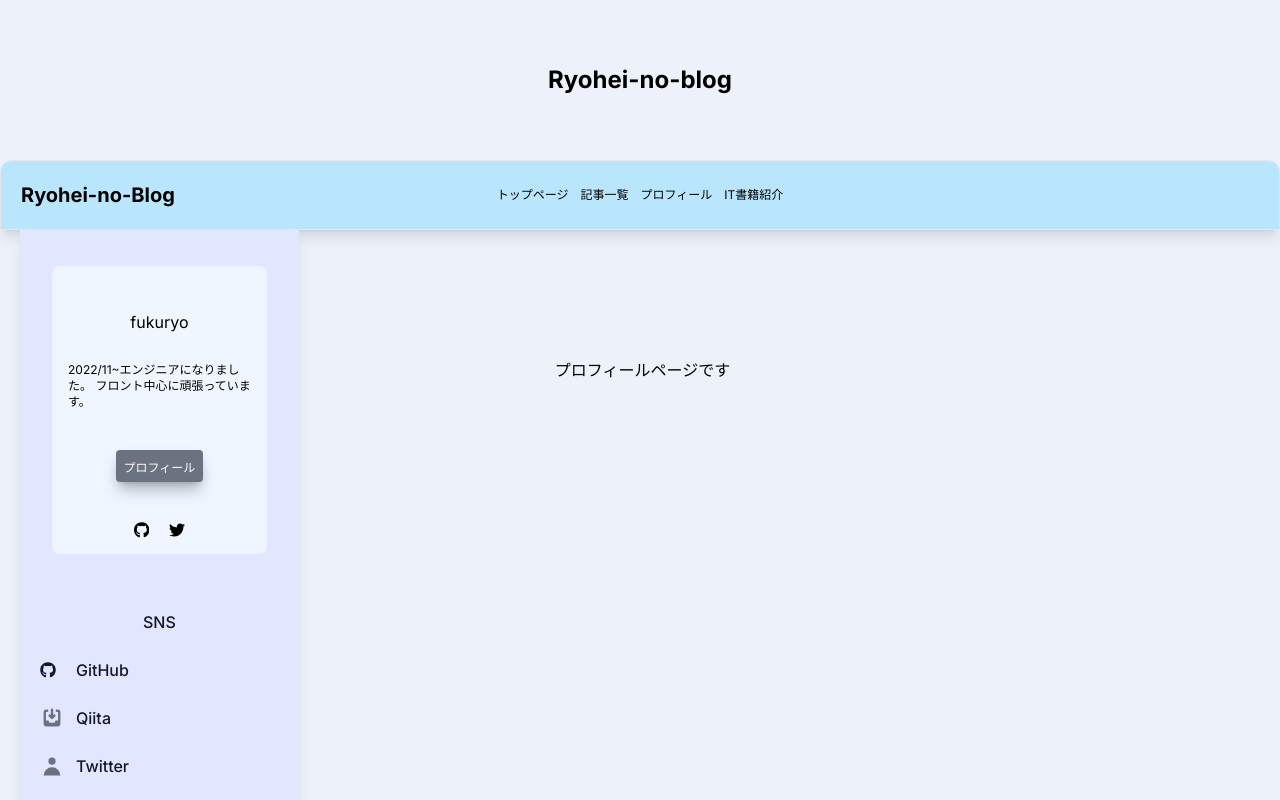
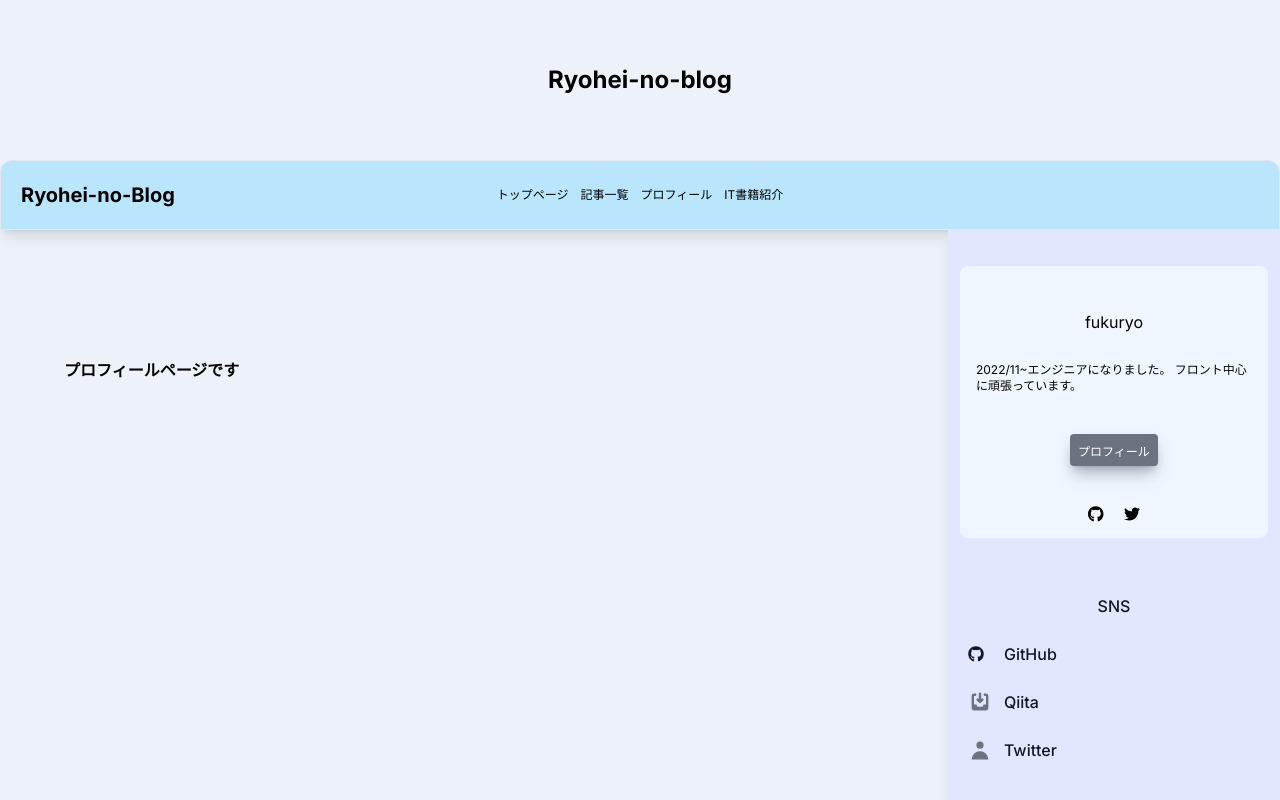
Before and after one commit to hukuryo/Blog-Practice, a Next.js app in the folder next-blog/: page /profile in a window 1280 px wide. Shown: the top 800 px of the page. Built offline with nearby package versions, Linux system fonts and the light colour scheme.

Commit message:
サイドバーを逆にした

```diff
--- a/next-blog/app/components/SideBar.tsx
+++ b/next-blog/app/components/SideBar.tsx
@@ -6,7 +6,7 @@ export function SideBar() {
         <>
             <aside id="cta-button-sidebar" className="h-full w-2/5 h-screen transition-transform pl-5" aria-label="Sidebar" aria-hidden="true">
                 <div className="shadow-lg h-full px-3 py-4 bg-indigo-100 dark:bg-gray-800">
-                    <div id="dropdown-cta" className="p-4 m-5 rounded-lg bg-blue-50 dark:bg-blue-900" role="alert">
+                    <div id="dropdown-cta" className="p-4 mt-5 mb-5 rounded-lg bg-blue-50 dark:bg-blue-900" role="alert">
                         <div className="flex items-center justify-center mb-3">
                         </div>
                         <h3 className="text-center mt-7 mb-7">fukuryo</h3>
--- a/next-blog/app/profile/page.tsx
+++ b/next-blog/app/profile/page.tsx
@@ -8,13 +8,13 @@ export default function profile() {
     return (
         <>
             <Header/>
-            <main className="container mx-auto">
-                <div className="flex">
+            <main className="md:container md:mx-auto">
+                <div className="flex flex-row-reverse">
                     <SideBar/>
-                    <div className="ml-64 mt-32 w-full">
-                        <div className="flex">
-                            <div className="relative flex">
-                                <h1>プロフィールページです</h1>
+                    <div className="mt-32 ml-16 w-full">
+                        <div>
+                            <div>
+                                <h1 className="font-bold">プロフィールページです</h1>
                             </div>
                         </div>
                     </div>
```
